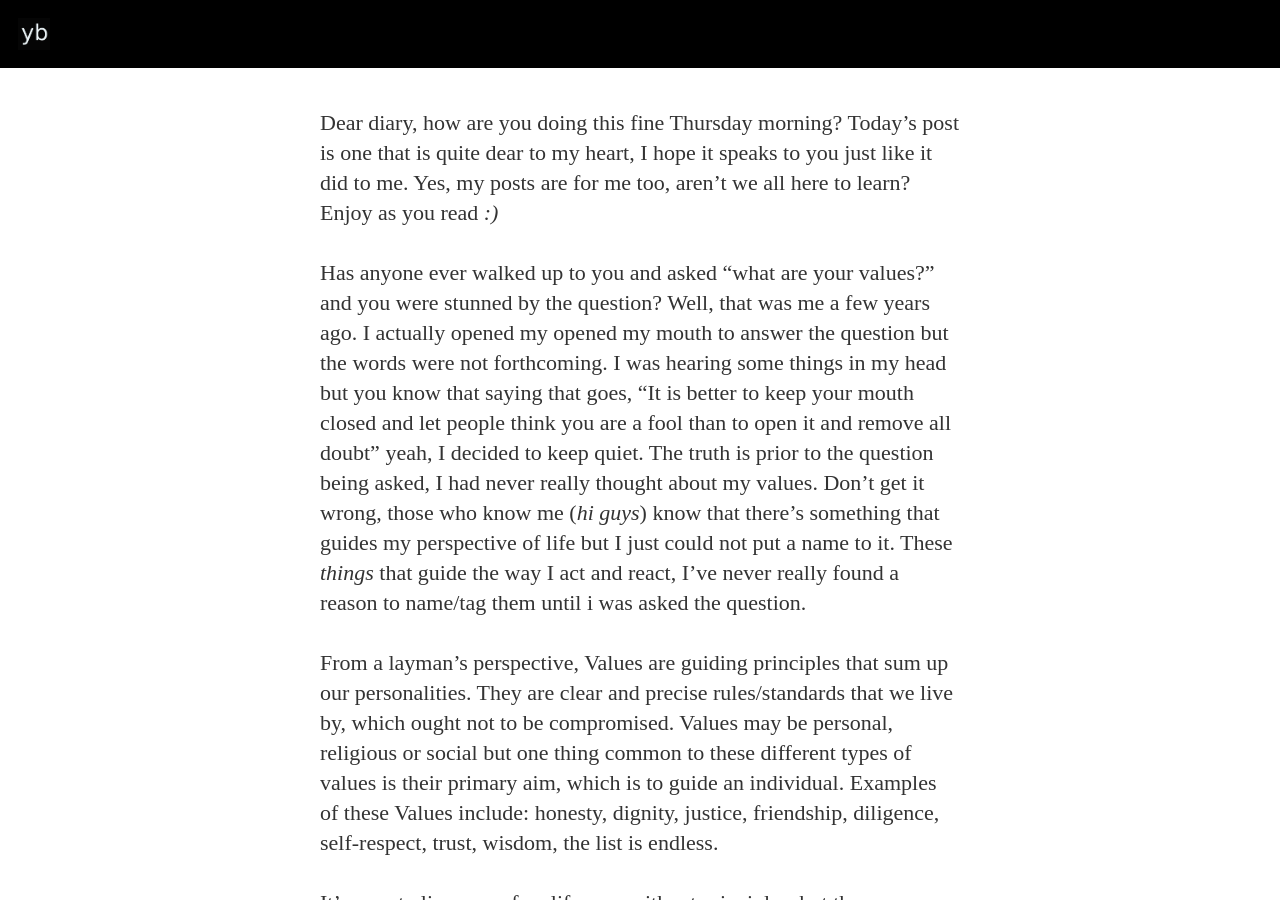
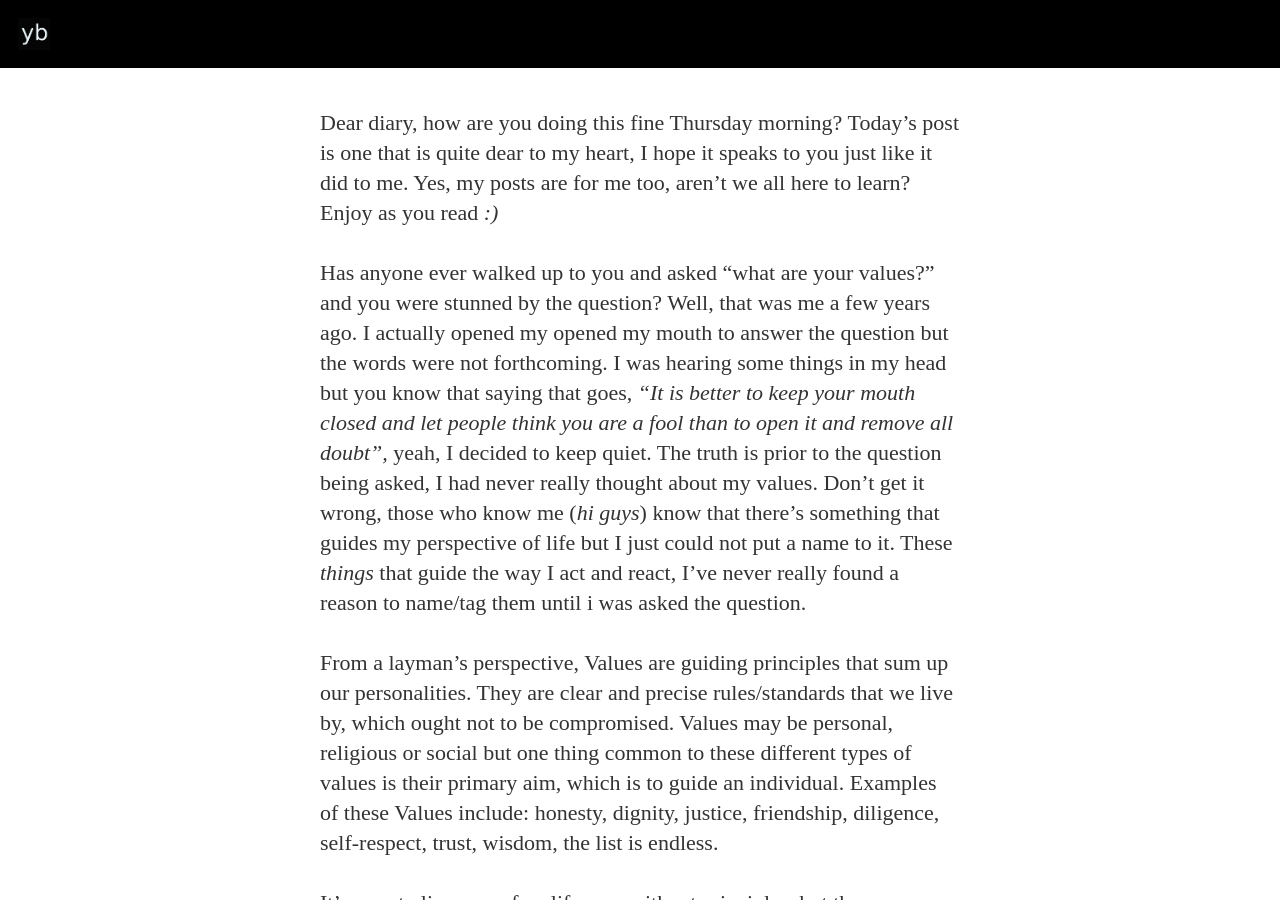
Before and after one commit to Youngblackwoman/youngblackwoman.github.io, a Jekyll site: the page built from _posts/2016-04-14-v-is-for-values.md, in a window 1280 px wide and 900 px high, scrolled down 832 px. Built offline with Jekyll 4.4.1, drawn with Linux system fonts in a browser that asks for light colours; nearby versions of some CDN libraries; some web fonts are replaced; comment, search, counter and statistics services are not loaded; a file with an impossible date is left out.

Commit message:
Signed-off-by: Stella Eme <youngblackwoman@gmail.com>

```diff
--- a/_posts/2016-04-14-v-is-for-values.md
+++ b/_posts/2016-04-14-v-is-for-values.md
@@ -8,7 +8,7 @@ image: "/assets/article_images/dr-chike-values.jpg"
 ---
 Dear diary, how are you doing this fine Thursday morning? Today's post is one that is quite dear to my heart, I hope it speaks to you just like it did to me. Yes, my posts are for me too, aren't we all here to learn? Enjoy as you read *:)*
 
-Has anyone ever walked up to you and asked "what are your values?" and you were stunned by the question? Well, that was me a few years ago. I actually opened my opened my mouth to answer the question but the words were not forthcoming. I was hearing some things in my head but you know that saying that goes, "It is better to keep your mouth closed and let people think you are a fool than to open it and remove all doubt" yeah, I decided to keep quiet. The truth is prior to the question being asked, I had never really thought about my values. Don't get it wrong, those who know me (*hi guys*) know that there's something that guides my perspective of life but I just could not put a name to it. These *things* that guide the way I act and react, I've never really found a reason to name/tag them until i was asked the question.
+Has anyone ever walked up to you and asked "what are your values?" and you were stunned by the question? Well, that was me a few years ago. I actually opened my opened my mouth to answer the question but the words were not forthcoming. I was hearing some things in my head but you know that saying that goes, *"It is better to keep your mouth closed and let people think you are a fool than to open it and remove all doubt",* yeah, I decided to keep quiet. The truth is prior to the question being asked, I had never really thought about my values. Don't get it wrong, those who know me (*hi guys*) know that there's something that guides my perspective of life but I just could not put a name to it. These *things* that guide the way I act and react, I've never really found a reason to name/tag them until i was asked the question.
 
 From a layman's perspective, Values are guiding principles that sum up our personalities. They are clear and precise rules/standards that we live by, which  ought not to be compromised. Values may be personal, religious or social but one thing common to these different types of values is their primary aim, which is to guide an individual. Examples of these Values include: honesty, dignity, justice, friendship, diligence, self-respect, trust, wisdom, the list is endless.
 
```
